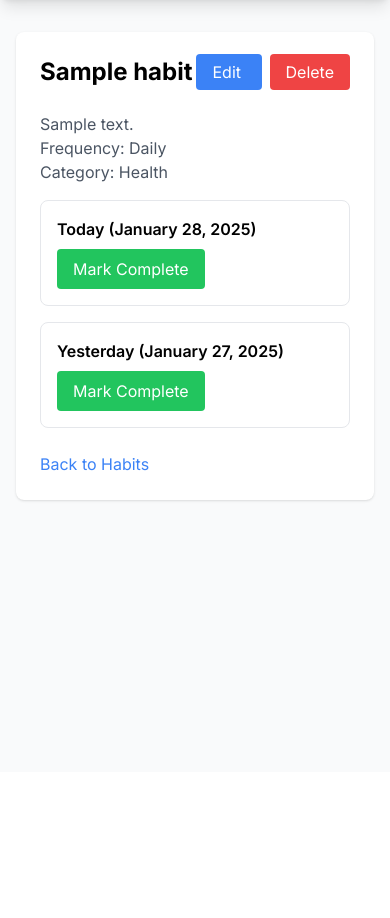
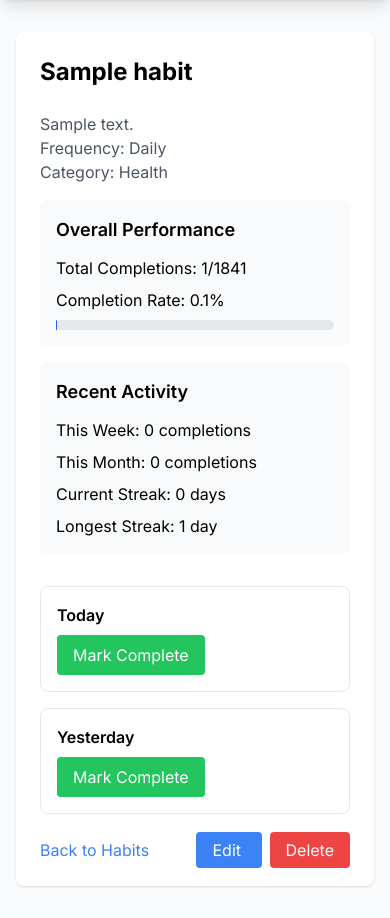
Before and after one commit to easachs/momentum, a Django app: page /1/ in a window 390 px wide. Shown: the part 72-990 px from the top of the page. Before the commit the page ends 574 px from the top, so only its background shows below. Run offline with Django 5.2, Linux system fonts and the light colour scheme; a user stored in the database is signed in; tables that the repository leaves empty hold one stand-in row (values such as "Sample post"); some libraries are stand-ins or nearby versions.

Commit message:
Style: update responsiveness

```diff
--- a/tracker/models.py
+++ b/tracker/models.py
@@ -115,6 +115,41 @@ class Habit(models.Model):
 
         return streak
 
+    def longest_streak(self):
+        """Calculate the longest streak of habit completions"""
+        completions = self.completions.order_by('completed_at').values_list('completed_at', flat=True)
+        if not completions:
+            return 0
+
+        longest = current = 1
+        if self.frequency == 'daily':
+            # No need to convert to dates since completed_at is already a date
+            dates = list(completions)  # Convert queryset to list
+            for i in range(1, len(dates)):
+                if (dates[i] - dates[i-1]).days == 1:
+                    current += 1
+                    longest = max(longest, current)
+                else:
+                    current = 1
+        else:  # weekly
+            # Group completions by week
+            week_completions = {}
+            for completion in completions:
+                # completion is already a date, so no need for .date()
+                week_start = completion - timedelta(days=completion.weekday())
+                week_completions[week_start] = True
+
+            # Sort weeks and count consecutive ones
+            weeks = sorted(week_completions.keys())
+            for i in range(1, len(weeks)):
+                if (weeks[i] - weeks[i-1]).days == 7:
+                    current += 1
+                    longest = max(longest, current)
+                else:
+                    current = 1
+
+        return longest
+
 
 # Join model - similar to a HABTM or has_many :through in Rails
 class HabitCompletion(models.Model):
--- a/tracker/templates/tracker/habit_detail.html
+++ b/tracker/templates/tracker/habit_detail.html
@@ -1,21 +1,10 @@
 {% extends 'base.html' %}
+{% load math_filters %}
 
 {% block content %}
 <div class="py-8">
     <div class="bg-white rounded-lg shadow p-6">
-        <div class="flex justify-between items-center mb-6">
-            <h1 class="text-2xl font-bold">{{ habit.name }}</h1>
-            <div class="space-x-2">
-                <a href="{% url 'tracker:habit_update' habit.pk %}"
-                   class="bg-blue-500 text-white px-4 py-2 rounded hover:bg-blue-600">
-                    Edit
-                </a>
-                <a href="{% url 'tracker:habit_delete' habit.pk %}"
-                   class="bg-red-500 text-white px-4 py-2 rounded hover:bg-red-600">
-                    Delete
-                </a>
-            </div>
-        </div>
+        <h1 class="text-2xl font-bold mb-6">{{ habit.name }}</h1>
 
         <div class="mb-4">
             <p class="text-gray-600">{{ habit.description }}</p>
@@ -23,10 +12,37 @@
             <p class="text-gray-600">Category: {{ habit.get_category_display }}</p>
         </div>
 
-        <div class="space-y-4">
+        <!-- Analytics Section -->
+        <div class="grid grid-cols-1 md:grid-cols-2 gap-4 mb-8">
+            <div class="bg-gray-50 rounded-lg p-4">
+                <h2 class="font-semibold text-lg mb-3">Overall Performance</h2>
+                <div class="space-y-2">
+                    <p>Total Completions: {{ analytics.total_completions }}/{{ analytics.total_possible }}</p>
+                    <p>Completion Rate: {{ analytics.completion_rate|floatformat:1 }}%</p>
+                    <div class="w-full bg-gray-200 rounded-full h-2.5">
+                        <div class="bg-blue-600 h-2.5 rounded-full" style="width: {{ analytics.completion_rate }}%"></div>
+                    </div>
+                </div>
+            </div>
+
+            <div class="bg-gray-50 rounded-lg p-4">
+                <h2 class="font-semibold text-lg mb-3">Recent Activity</h2>
+                <div class="space-y-2">
+                    <p>This Week: {{ analytics.this_week_completions }} completion{{ analytics.this_week_completions|pluralize }}</p>
+                    <p>This Month: {{ analytics.this_month_completions }} completion{{ analytics.this_month_completions|pluralize }}</p>
+                    <p>Current Streak: {{ analytics.current_streak }} {% if habit.frequency == 'daily' %}day{{ analytics.current_streak|pluralize }}{% else %}week{{ analytics.current_streak|pluralize }}{% endif %}</p>
+                    {% if analytics.longest_streak %}
+                        <p>Longest Streak: {{ analytics.longest_streak }} {% if habit.frequency == 'daily' %}day{{ analytics.longest_streak|pluralize }}{% else %}week{{ analytics.longest_streak|pluralize }}{% endif %}</p>
+                    {% endif %}
+                </div>
+            </div>
+        </div>
+
+        <!-- Completion toggles -->
+        <div class="grid grid-cols-1 sm:grid-cols-2 gap-4">
             <!-- Today's completion -->
             <div class="border rounded-lg p-4">
-                <h2 class="font-semibold mb-2">Today ({{ today|date:"F j, Y" }})</h2>
+                <h2 class="font-semibold mb-2">Today</h2>
                 <form method="post" action="{% url 'tracker:habit_completion_toggle' habit.pk %}" class="inline">
                     {% csrf_token %}
                     <input type="hidden" name="date" value="{{ today|date:'Y-m-d' }}">
@@ -43,7 +59,7 @@
 
             <!-- Yesterday's completion -->
             <div class="border rounded-lg p-4">
-                <h2 class="font-semibold mb-2">Yesterday ({{ yesterday|date:"F j, Y" }})</h2>
+                <h2 class="font-semibold mb-2">Yesterday</h2>
                 <form method="post" action="{% url 'tracker:habit_completion_toggle' habit.pk %}" class="inline">
                     {% csrf_token %}
                     <input type="hidden" name="date" value="{{ yesterday|date:'Y-m-d' }}">
@@ -59,11 +75,21 @@
             </div>
         </div>
 
-        <div class="mt-6">
+        <div class="mt-6 flex items-center justify-between">
             <a href="{% url 'tracker:habit_list' %}"
                class="text-blue-500 hover:text-blue-700">
                 Back to Habits
             </a>
+            <div class="space-x-2">
+                <a href="{% url 'tracker:habit_update' habit.pk %}"
+                   class="bg-blue-500 text-white px-4 py-2 rounded hover:bg-blue-600">
+                    Edit
+                </a>
+                <a href="{% url 'tracker:habit_delete' habit.pk %}"
+                   class="bg-red-500 text-white px-4 py-2 rounded hover:bg-red-600">
+                    Delete
+                </a>
+            </div>
         </div>
     </div>
 </div>
--- a/tracker/views.py
+++ b/tracker/views.py
@@ -177,11 +177,23 @@ class HabitDetailView(LoginRequiredMixin, DetailView):
     model = Habit
     template_name = "tracker/habit_detail.html"
 
+    def get_queryset(self):
+        # Only allow viewing own habits
+        return Habit.objects.filter(user=self.request.user)
+
     def get_context_data(self, **kwargs):
         context = super().get_context_data(**kwargs)
         today = timezone.now().date()
         yesterday = today - timedelta(days=1)
+        start_of_week = today - timezone.timedelta(days=today.weekday())
+        start_of_month = today.replace(day=1)
         habit = self.get_object()
+
+        # Calculate total possible completions and actual completions
+        days_since_creation = (today - habit.created_at.date()).days + 1
+        total_possible = days_since_creation if habit.frequency == 'daily' else (days_since_creation + 6) // 7
+
+        completions = habit.completions.filter(completed_at__gte=habit.created_at.date()).count()
 
         context.update({
             'today': today,
@@ -194,6 +206,15 @@ class HabitDetailView(LoginRequiredMixin, DetailView):
                 habit=habit,
                 completed_at=yesterday
             ).exists(),
+            'analytics': {
+                'total_completions': completions,
+                'total_possible': total_possible,
+                'completion_rate': (completions / total_possible * 100) if total_possible > 0 else 0,
+                'this_week_completions': habit.completions.filter(completed_at__gte=start_of_week).count(),
+                'this_month_completions': habit.completions.filter(completed_at__gte=start_of_month).count(),
+                'current_streak': habit.current_streak(),
+                'longest_streak': habit.longest_streak(),
+            }
         })
         return context
 
```
Also changed, not shown: tracker/templates/tracker/habit_list.html (+1 -13 lines).
